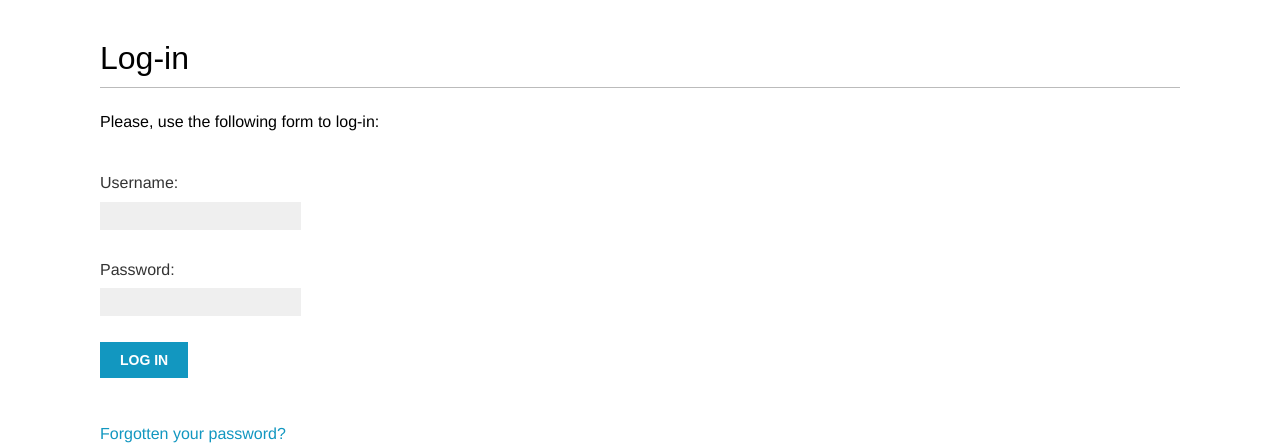
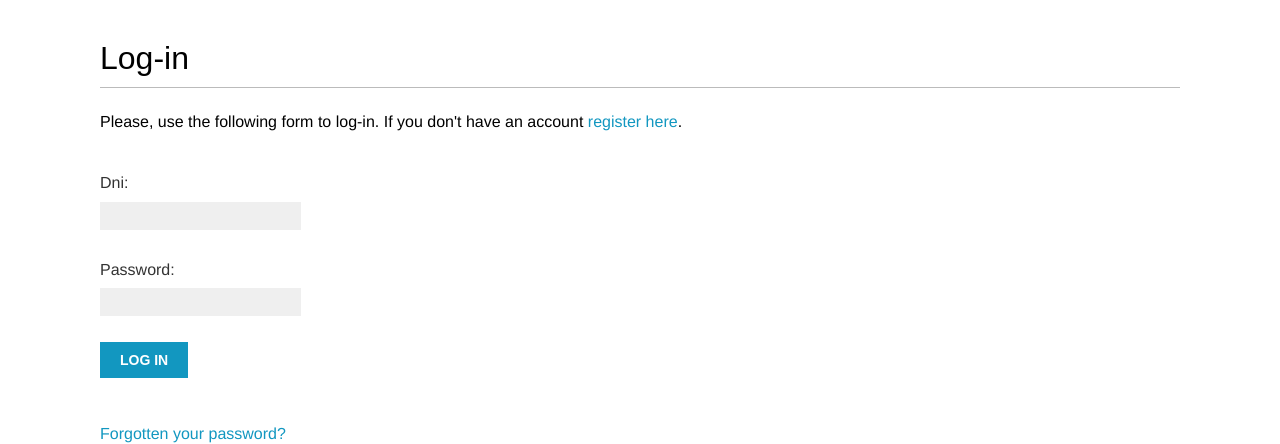
Before and after one commit to TheReported/gameda-bank, a Django app: template account/templates/registration/login.html in a window 1280 px wide. Shown: the part 47-491 px from the top of the page. Run offline with Django 4.2, Linux system fonts and the light colour scheme; the template is opened without the code that fills it: values that come from a table or form of the project are taken from there, others are empty; some web fonts are replaced.

Commit message:
Working on dni

```diff
--- a/account/forms.py
+++ b/account/forms.py
@@ -5,8 +5,14 @@ from .models import Profile
 
 
 class LoginForm(forms.Form):
-    username = forms.CharField()
+    dni = forms.CharField(max_length=9)
     password = forms.CharField(widget=forms.PasswordInput)
+
+    def check_dni(self):
+        cd = self.cleaned_data
+
+        if cd['dni']:
+            ...
 
 
 class UserEditForm(forms.ModelForm):
@@ -27,7 +33,7 @@ class UserRegistrationForm(forms.ModelForm):
 
     class Meta:
         model = User
-        fields = ['username', 'first_name', 'email']
+        fields = ['dni', 'first_name', 'email']
 
     def clean_password2(self):
         cd = self.cleaned_data
--- a/account/templates/registration/login.html
+++ b/account/templates/registration/login.html
@@ -8,7 +8,10 @@
             Please try again.
         </p>
     {% else %}
-        <p>Please, use the following form to log-in:</p>
+    <p>
+        Please, use the following form to log-in.
+        If you don't have an account <a href="{% url "register" %}">register here</a>.
+    </p>
     {% endif %}
     <div class="login-form">
         <form method="post">
--- a/bank/settings.py
+++ b/bank/settings.py
@@ -38,7 +38,6 @@ INSTALLED_APPS = [
     'django.contrib.sessions',
     'django.contrib.messages',
     'django.contrib.staticfiles',
-    'localflavor',
 ]
 
 MIDDLEWARE = [
--- a/requirements.txt
+++ b/requirements.txt
@@ -1,4 +1,4 @@
 django
 requests
 prettyconf
-django-localflavor
+pillow
```
